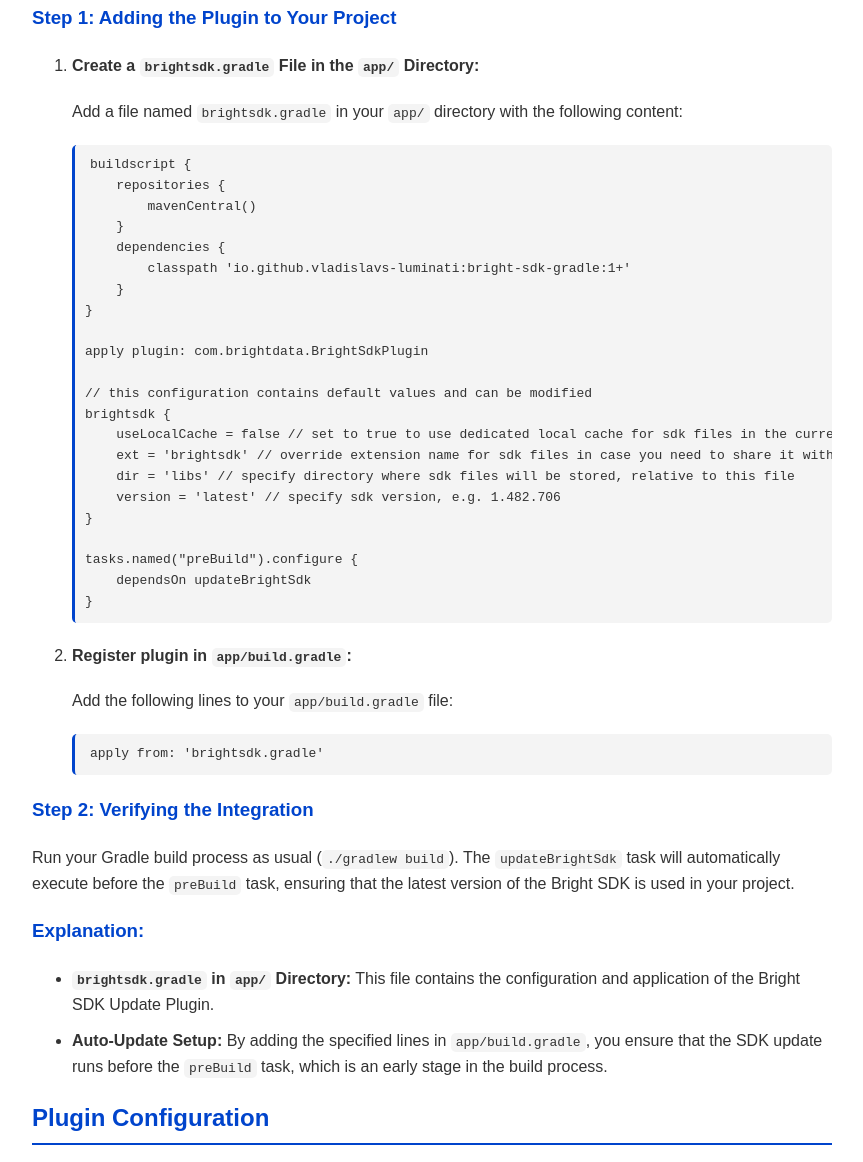
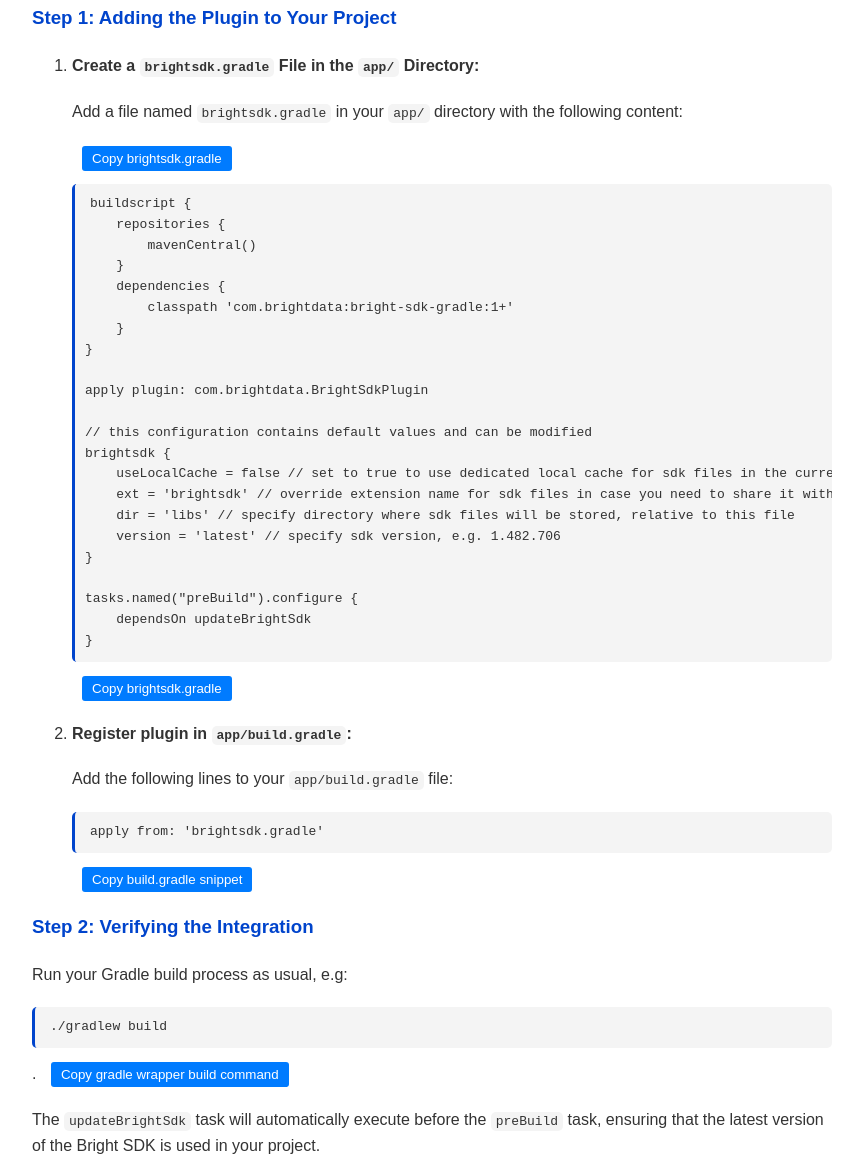
Before and after one commit to vladislavs-luminati/bright-sdk-gradle-plugin-docs, a plain HTML site: page README.html in a window 1280 px wide. Shown: the part 1182-2344 px from the top of the page, without its empty margins (208-1071 px from the left). Drawn offline with Linux system fonts and the light colour scheme.

Commit message:
Update docs

```diff
--- a/README.html
+++ b/README.html
@@ -59,6 +59,16 @@
             max-width: 800px;
             margin: 0 auto;
         }
+        .copy-button {
+            display: inline-block;
+            margin-left: 10px;
+            cursor: pointer;
+            padding: 5px 10px;
+            background-color: #007bff;
+            color: white;
+            border: none;
+            border-radius: 3px;
+        }
     </style>
 </head>
 <body>
@@ -102,12 +112,13 @@
         <li>
             <p><strong>Create a <code>brightsdk.gradle</code> File in the <code>app/</code> Directory:</strong></p>
             <p>Add a file named <code>brightsdk.gradle</code> in your <code>app/</code> directory with the following content:</p>
-            <pre><code>buildscript {
+            <button class="copy-button" onclick="copyToClipboard('brightsdk-gradle')">Copy brightsdk.gradle</button>
+            <pre id="brightsdk-gradle"><code>buildscript {
     repositories {
         mavenCentral()
     }
     dependencies {
-        classpath 'io.github.vladislavs-luminati:bright-sdk-gradle:1+'
+        classpath 'com.brightdata:bright-sdk-gradle:1+'
     }
 }
 
@@ -124,16 +135,21 @@
 tasks.named("preBuild").configure {
     dependsOn updateBrightSdk
 }</code></pre>
+        <button class="copy-button" onclick="copyToClipboard('brightsdk-gradle')">Copy brightsdk.gradle</button>
         </li>
         <li>
             <p><strong>Register plugin in <code>app/build.gradle</code>:</strong></p>
             <p>Add the following lines to your <code>app/build.gradle</code> file:</p>
-            <pre><code>apply from: 'brightsdk.gradle'</code></pre>
+            <pre id="build-gradle"><code>apply from: 'brightsdk.gradle'</code></pre>
+            <button class="copy-button" onclick="copyToClipboard('build-gradle')">Copy build.gradle snippet</button>
         </li>
     </ol>
 
     <h3>Step 2: Verifying the Integration</h3>
-    <p>Run your Gradle build process as usual (<code>./gradlew build</code>). The <code>updateBrightSdk</code> task will automatically execute before the <code>preBuild</code> task, ensuring that the latest version of the Bright SDK is used in your project.</p>
+    <p>Run your Gradle build process as usual, e.g:</p>
+    <pre id="gradle-build"><code>./gradlew build</code></pre>.
+    <button class="copy-button" onclick="copyToClipboard('gradle-build')">Copy gradle wrapper build command</button>
+    <p>The <code>updateBrightSdk</code> task will automatically execute before the <code>preBuild</code> task, ensuring that the latest version of the Bright SDK is used in your project.</p>
 
     <h3>Explanation:</h3>
     <ul>
@@ -204,6 +220,18 @@
 
     <p>Happy coding!</p>
 </div>
+<script>
+    function copyToClipboard(elementId) {
+        const pre = document.getElementById(elementId);
+        const text = pre.innerText;
 
+        const textarea = document.createElement('textarea');
+        textarea.value = text;
+        document.body.appendChild(textarea);
+        textarea.select();
+        document.execCommand('copy');
+        document.body.removeChild(textarea);
+    }
+</script>
 </body>
 </html>
```
